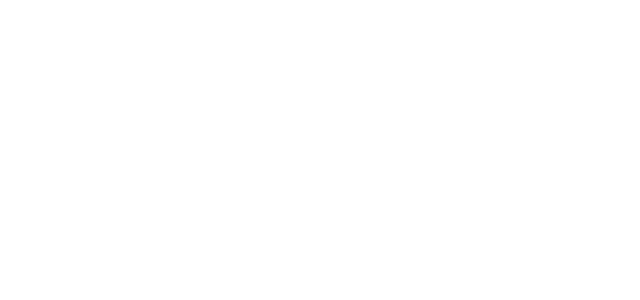
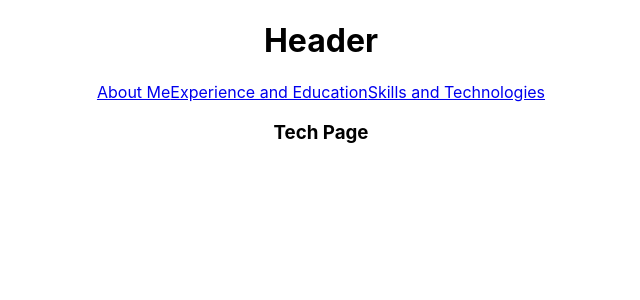
Before and after one commit to ScarlettEller1715/Scarlett-Eller-Portfolio, a React (Create React App) app: page /EllerSkills in a window 1280 px wide. Before the commit this address had no page. Shown: the top 300 px of the page, without its empty margins (319-959 px from the left). Built offline with nearby package versions, Linux system fonts and the light colour scheme.

Commit message:
added technologies page

```diff
--- a/src/App/App.js
+++ b/src/App/App.js
@@ -4,6 +4,7 @@
 
 import AboutMe from "../AboutMe/AboutMe";
 import EandE from "../EandE/EandE";
+import Techs from "../Techs/Techs";
 
 
 function App() {
@@ -11,6 +12,7 @@
     <BrowserRouter>
       <div className="App">
         <Routes>
+          <Route path="/EllerSkills" element={<Techs />}/>
           <Route path="/EllerExperience" element={<EandE />}/>
           <Route path="/" element={<AboutMe />}/>
 
--- a/src/Nav/Nav.js
+++ b/src/Nav/Nav.js
@@ -7,6 +7,7 @@
             <div className="navbar">
                 <Link to="/" className="navLink">About Me</Link>
                 <Link to="/EllerExperience" className="navLink">Experience and Education</Link>
+                <Link to="/EllerSkills" className="navLink">Skills and Technologies</Link>
             </div>
         </React.Fragment>
     )
--- /dev/null
+++ b/src/Techs/Techs.js
@@ -0,0 +1,16 @@
+import React from "react";
+
+import Header from "../Header/Header";
+import Nav from "../Nav/Nav"
+
+function Techs() {
+    return (
+        <React.Fragment>
+            <Header />
+            <Nav />
+            <h3>Tech Page</h3>
+        </React.Fragment>
+    )
+}
+
+export default Techs;
```
